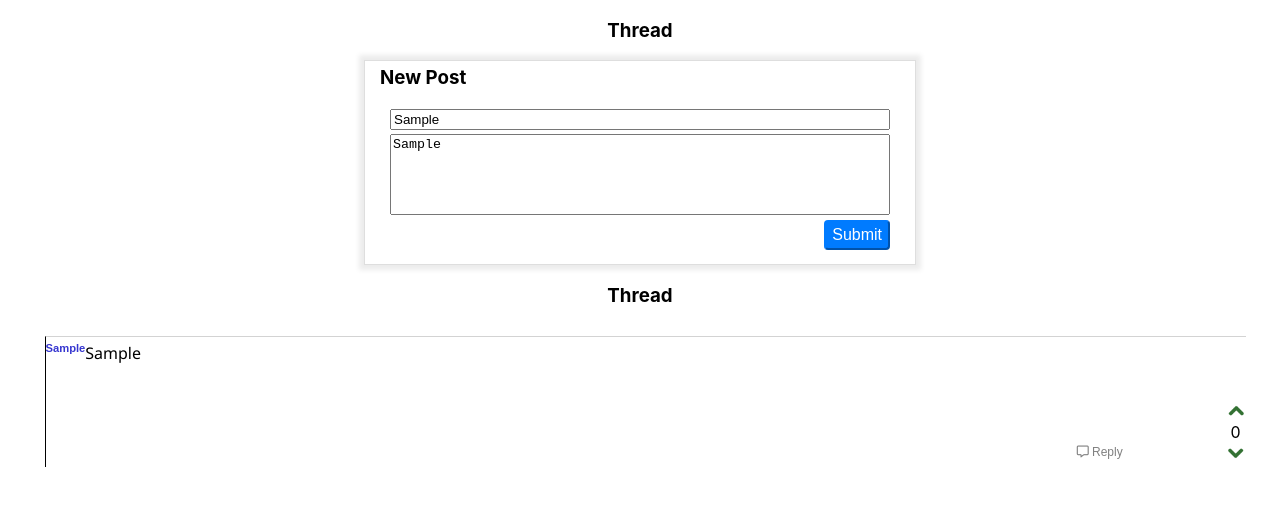
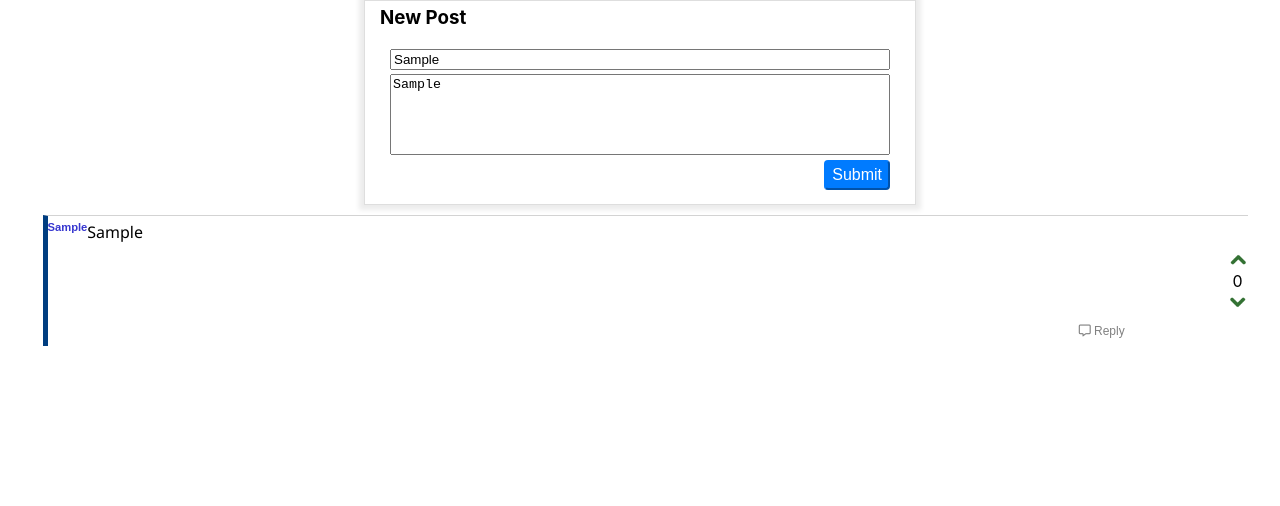
Before and after one commit to kenndai/CS110, a React (Create React App) app in the folder lab_4_chat_app/: page / in a window 1280 px wide. Both pictures are taken after typing "Sample", "Sample" into the empty fields and a click on the button "Submit". Shown: the top 506 px of the page. Built offline with nearby package versions, Linux system fonts and the light colour scheme.

Commit message:
final css changes and input validation

```diff
--- a/lab_4_chat_app/src/App.css
+++ b/lab_4_chat_app/src/App.css
@@ -1,6 +1,7 @@
 body {
 	font-family: -apple-system, BlinkMacSystemFont, "Segoe UI", Roboto,
 		"Helvetica Neue";
+	/* background-color:; */
 }
 /*
 .arrows {
@@ -22,7 +23,7 @@ body {
 
 .Chat {
 	width: 1200px;
-	border-left: 1px black solid;
+	border-left: 5px #003d80 solid;
 	border-top:1px lightgray solid;
 	margin: 10px 0px;
 	padding-top:5px;
--- a/lab_4_chat_app/src/components/Chat.css
+++ b/lab_4_chat_app/src/components/Chat.css
@@ -4,6 +4,7 @@
     font-size: 70%;
     /* box-shadow: 0 0 0 .1pt grey; */
     width: flex;
+    max-width: 100px;
 }
 .textContent{
     flex-direction:row;
--- a/lab_4_chat_app/src/components/Form.jsx
+++ b/lab_4_chat_app/src/components/Form.jsx
@@ -49,6 +49,7 @@ function Form({ type }) {
 					placeholder="name"
 					value={name}
 					onChange={onChange}
+					required = "required"
 				/>
 				<textarea
 					id="textContent"
@@ -57,6 +58,7 @@ function Form({ type }) {
 					placeholder="text content"
 					onChange={onChange}
 					rows={5}
+					required = "required"
 				/>
 				<div className="align-right">
 					<button type="submit" className="submit-btn">
--- a/lab_4_chat_app/src/components/Thread.jsx
+++ b/lab_4_chat_app/src/components/Thread.jsx
@@ -14,7 +14,7 @@ function Thread(props) {
 
 	return (
 		<div className="Thread">
-			<h3>Thread</h3>
+			{/* <h3>Thread</h3> */}
 			{/* Display post for the first thread */}
 			<PostContext.Provider value={providerPosts}>
 				{Object.keys(props).length === 0 ? <Post /> : null}
--- a/lab_4_chat_app/src/components/Votes.css
+++ b/lab_4_chat_app/src/components/Votes.css
@@ -5,7 +5,7 @@
     display: flex;
     text-align:center;
     /* margin-top:-50px; */
-    align-self: flex-end;
+    align-self:center;
 }
 .up{
     background-image:url(./uparrow.png);
```
